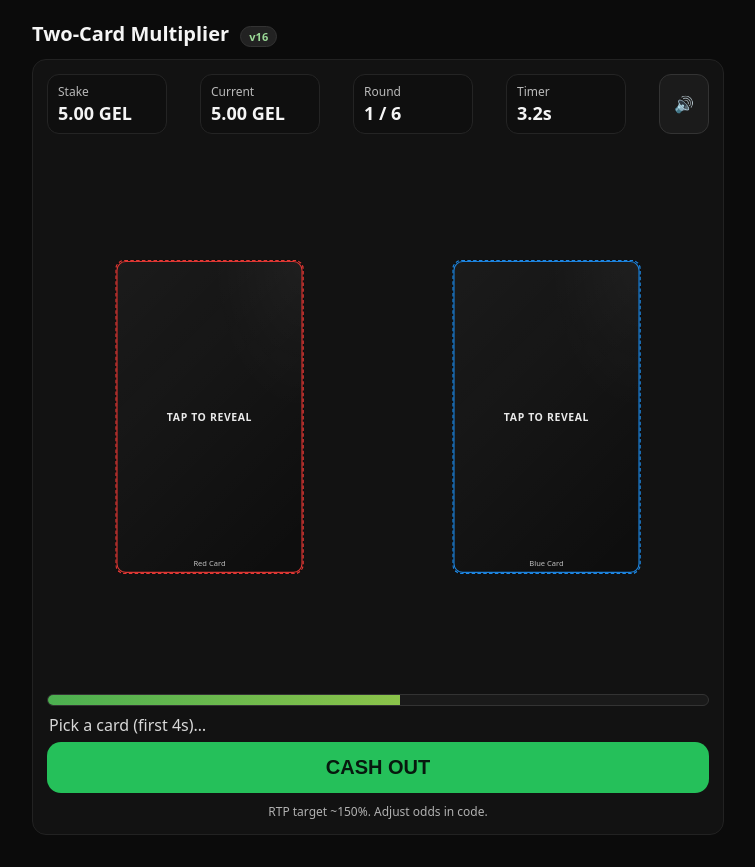
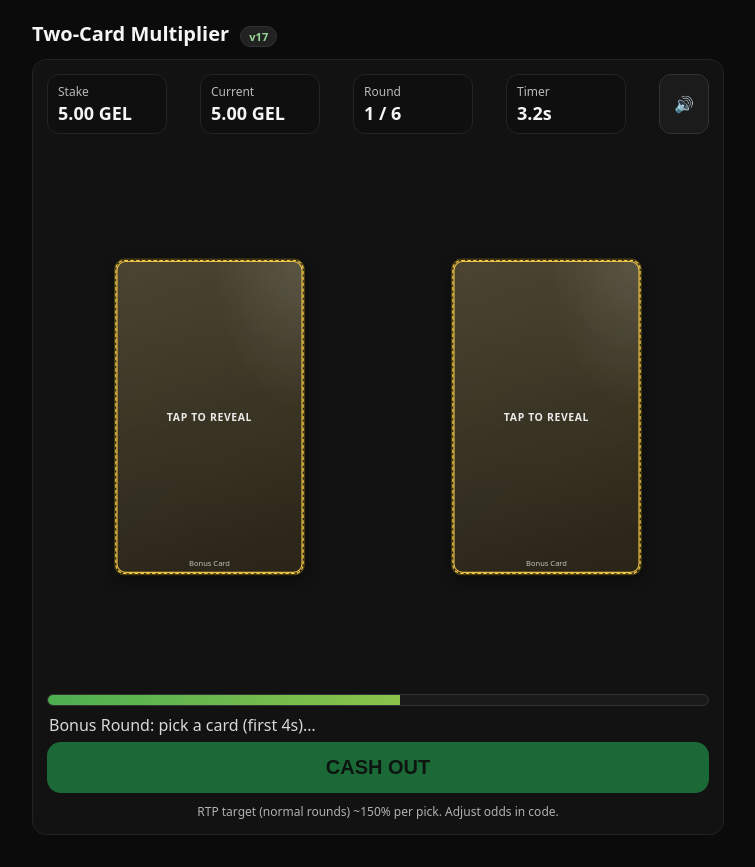
Before and after one commit to oracul69/index.html-, a plain HTML site: page index.html in a window 1280 px wide. Both pictures are taken after a click on the button "Start Game". Shown: the whole page, without its empty margins (262-1017 px from the left). Drawn offline with Linux system fonts and the light colour scheme.

Commit message:
Update index.html

```diff
--- a/index.html
+++ b/index.html
@@ -8,6 +8,7 @@
   :root{
     --bg:#0b0b0b; --text:#f5f5f5; --accent:#25c05a;
     --red:#e53935; --blue:#1e88e5; --muted:#8a8a8a; --trap:#ff3b30;
+    --gold:#f7c948; --gold2:#ffd86b;
   }
   *{box-sizing:border-box}
   html,body{margin:0;height:100%;background:var(--bg);color:var(--text);
@@ -31,17 +32,29 @@
   .mute{background:#1b1b1b;border:1px solid #333;color:#ddd}
 
   .arena{display:grid;grid-template-columns:1fr 1fr;gap:12px;margin:12px 0 6px}
+
   .card{
     position:relative;isolation:isolate;border-radius:16px;aspect-ratio:3/5;
     display:flex;align-items:center;justify-content:center;
     background:#0e0e0e;border:2px dashed #2a2a2a;
     cursor:pointer;user-select:none;
-    transform:scale(.60);                         /* base size = 60% */
+    /* base size = 60% */
+    transform:scale(.60);
     transition:transform .28s ease,box-shadow .15s ease,border-color .2s ease,background .2s ease;
   }
   .card.revealed{border-style:solid}
   .card.red{--edge:var(--red);border-color:var(--red)}
   .card.blue{--edge:var(--blue);border-color:var(--blue)}
+
+  /* BONUS styling (round 1 only) */
+  .card.bonus{
+    --edge: var(--gold);
+    border-color: var(--gold)!important;
+    background:
+      radial-gradient(120% 120% at 100% 0%, rgba(255,255,255,.08), transparent 40%),
+      linear-gradient(180deg, rgba(255,220,120,.20), rgba(255,204,72,.10));
+    box-shadow:0 0 0 2px rgba(255,215,0,.25), 0 10px 28px rgba(0,0,0,.45);
+  }
 
   /* wiggle pulse until pick (0.58 ↔ 0.62) */
   @keyframes wiggle { 0%{transform:scale(.58)} 50%{transform:scale(.62)} 100%{transform:scale(.58)} }
@@ -66,7 +79,7 @@
     box-shadow:0 0 0 3px rgba(255,59,48,.22),0 12px 32px rgba(0,0,0,.45);
   }
 
-  /* face hidden until reveal to avoid overlay with cover */
+  /* face hidden until reveal */
   .card .face{font-size:44px;font-weight:900;color:#fff;opacity:0;transition:opacity .15s ease}
   .card.revealed .face{opacity:1}
   .card .label{position:absolute;bottom:8px;left:12px;right:12px;text-align:center;font-size:13px;color:#ddd;opacity:.85}
@@ -93,7 +106,7 @@
 </head>
 <body>
 <div class="wrap">
-  <h1>Two-Card Multiplier <span class="badge">v16</span></h1>
+  <h1>Two-Card Multiplier <span class="badge">v17</span></h1>
 
   <div class="panel" id="setupPanel">
     <div class="row">
@@ -101,7 +114,11 @@
       <input id="bet" type="number" min="1" step="1" value="5" />
       <button class="btn-start" id="startBtn">Start Game</button>
     </div>
-    <p class="small muted">6s rounds. Pick only in first 4s. Chosen card reveals at 5s. At 6s: next round (or game ends if FAIL was chosen). No pick → auto cash out.</p>
+    <p class="small muted">
+      Round 1 is a <strong>Bonus round</strong>: gold cards, no FAIL (only 1× or 2×). You must also play Round 2 before you can cash out.
+      Each round lasts 6s: pick in first 4s, chosen card reveals at 5s, round ends at 6s.
+      In Round 1, if you don’t pick, you auto cash out with your original stake.
+    </p>
   </div>
 
   <div class="panel" id="gamePanel" style="display:none">
@@ -129,7 +146,7 @@
     <div class="timerbar"><div class="timerfill" id="timerFill"></div></div>
     <div class="msg" id="msg">&nbsp;</div>
     <button id="cashOutBtn" class="btn-cash">CASH OUT</button>
-    <div class="footer">RTP target ~150%. Adjust odds in code.</div>
+    <div class="footer">RTP target (normal rounds) ~150% per pick. Adjust odds in code.</div>
   </div>
 
   <div class="panel" id="endPanel" style="display:none">
@@ -144,21 +161,31 @@
 <script>
 (() => {
   // ======= Tweakables =======
-  const MULTIPLIERS = [1.5, 2];
-  const RTP_TARGET = 1.50;     // ~150% RTP per pick
-  const ROUND_TIME = 6.0;      // seconds per round
-  const PICK_WINDOW = 4.0;     // can pick only in first 4s
-  const REVEAL_AT   = 5.0;     // reveal chosen at 5s
+  const MULTIPLIERS = [1.5, 2]; // for normal rounds
+  const RTP_TARGET = 1.50;      // ~150% RTP per pick (normal rounds)
+  const ROUND_TIME = 6.0;       // seconds per round
+  const PICK_WINDOW = 4.0;      // can pick only in first 4s
+  const REVEAL_AT   = 5.0;      // reveal chosen at 5s
   const TOTAL_ROUNDS = 6;
+  const CASH_LOCK_UNTIL_ROUND = 2; // must complete round 1; cash out allowed starting round 2
 
-  // ---- Trap probability from RTP:
-  // Expected factor per pick = (1 - trapProb) * avgMultiplier = RTP_TARGET
+  // ---- Trap probability from RTP for normal rounds:
   const AVG_MULT = MULTIPLIERS.reduce((a,b)=>a+b,0) / MULTIPLIERS.length; // 1.75
   const TRAP_PROB = Math.min(1, Math.max(0, 1 - (RTP_TARGET / AVG_MULT))); // ≈0.142857
-  function sampleCardOutcome(){
+  function sampleCardOutcomeNormal(){
     if (Math.random() < TRAP_PROB) return {type:'trap'};
     const m = MULTIPLIERS[Math.floor(Math.random()*MULTIPLIERS.length)];
     return {type:'mult', x:m};
+  }
+  function sampleBoard(roundNum){
+    if (roundNum === 1) {
+      // Bonus round: no trap, exactly [1×, 2×] shuffled
+      const arr = [{type:'mult',x:1},{type:'mult',x:2}];
+      if (Math.random()<0.5) arr.reverse();
+      return arr;
+    } else {
+      return [sampleCardOutcomeNormal(), sampleCardOutcomeNormal()];
+    }
   }
 
   // ======= State =======
@@ -185,7 +212,7 @@
   cards.forEach(c => c.addEventListener('click', () => (!canPick||picked)?null:choose(c)));
   muteBtn.addEventListener('click', toggleMute);
 
-  // ======= Audio =======
+  // ======= Audio (same tiny synths as before) =======
   function ensureAudio(){
     if (ac) return;
     ac = new (window.AudioContext || window.webkitAudioContext)();
@@ -240,23 +267,36 @@
   // ======= Helpers =======
   const fmt = n => (Math.round(n*100)/100).toLocaleString(undefined,{minimumFractionDigits:2,maximumFractionDigits:2});
   function updateHUD(){ stakeV.textContent=fmt(stake)+' GEL'; currentV.textContent=fmt(current)+' GEL'; roundV.textContent=`${round} / ${TOTAL_ROUNDS}`; }
-  function chooseBoard(){ board[0] = sampleCardOutcome(); board[1] = sampleCardOutcome(); }
 
-  function resetCards(){
+  function applyBonusStyles(isBonus){
+    cards.forEach(c=>{
+      c.classList.remove('red','blue');
+      if (isBonus) c.classList.add('bonus'); else c.classList.remove('bonus');
+      // Update bottom labels for clarity
+      c.querySelector('.label').textContent = isBonus ? 'Bonus Card' : (c.dataset.side==='left'?'Red Card':'Blue Card');
+    });
+    if (!isBonus){ cards[0].classList.add('red'); cards[1].classList.add('blue'); }
+  }
+
+  function resetCards(isBonus){
     cards.forEach(c=>{
       c.classList.remove('revealed','success','trap','picked','shrunk');
       c.classList.add('wiggle');
-      c.style.transform='scale(.60)';         // ensure 60% base each round
+      // IMPORTANT: do NOT set inline transform (fixes scale bug)
       c.querySelector('.face').textContent='';
     });
-    cashBtn.classList.remove('btn-disabled');
+    applyBonusStyles(isBonus);
+    // Cash-out lock: must play round 2 before allowed
+    if (round < CASH_LOCK_UNTIL_ROUND) cashBtn.classList.add('btn-disabled');
+    else cashBtn.classList.remove('btn-disabled');
+
     roundOutcome = null; chosenCard = null; picked = false;
   }
 
   function choose(cardEl){
     picked = true; chosenCard = cardEl;
     sfx('click');
-    // stop wiggle on both; chosen grows to 100%, other stays 60%
+    // stop wiggle on both; chosen grows to 1.00, other stays 0.60
     const other = cards.find(c => c !== cardEl);
     cards.forEach(c=> c.classList.remove('wiggle'));
     cardEl.classList.add('picked');           // smooth to 1.00
@@ -270,7 +310,16 @@
 
     chosenCard.classList.add('revealed');
     const content = board[side];
-    if (content.type==='trap'){
+
+    if (round === 1){
+      // Bonus: only multipliers, keep gold look (no green overlay)
+      chosenCard.querySelector('.face').textContent = `${content.x}×`;
+      current = +(current * content.x).toFixed(2);
+      roundOutcome = 'win';
+      msg.innerHTML = `Bonus Round: <span class="win">${content.x}×</span>. You must play one more round before cashing out.`;
+      updateHUD();
+      sfx('win');
+    } else if (content.type==='trap'){
       chosenCard.classList.add('trap');
       chosenCard.querySelector('.face').textContent = '×';
       cashBtn.classList.add('btn-disabled');
@@ -283,32 +332,57 @@
       chosenCard.querySelector('.face').textContent = `${content.x}×`;
       current = +(current * content.x).toFixed(2);
       roundOutcome = 'win';
-      msg.innerHTML = `Multiplier hit: <span class="win">${content.x}×</span>. Next round at 6s.`;
+      msg.innerHTML = `Multiplier hit: <span class="win">${content.x}×</span>.`;
       updateHUD(); sfx('win');
     }
 
     const other = cards[otherSide];
-    other.classList.add('revealed','shrunk'); // stay 60%
+    other.classList.add('revealed','shrunk'); // stay at 60%
     const oc = board[otherSide];
-    other.querySelector('.face').textContent = (oc.type==='trap') ? '×' : `${oc.x}×`;
+    other.querySelector('.face').textContent = (round===1 ? `${oc.x}×` : (oc.type==='trap' ? '×' : `${oc.x}×`));
   }
 
   // ======= Round loop =======
   function startRound(){
     round++; if (round > TOTAL_ROUNDS){ stopMusic(); endGame(false); return; }
+    board = sampleBoard(round);
+    resetCards(round===1); updateHUD();
 
-    chooseBoard(); resetCards(); updateHUD();
-    msg.textContent = 'Pick a card (first 4s)…';
+    msg.textContent = (round===1)
+      ? 'Bonus Round: pick a card (first 4s)…'
+      : 'Pick a card (first 4s)…';
 
     canPick = true;
-    clearTimeout(lockTimeout);      lockTimeout   = setTimeout(()=>{ canPick=false; if(!picked){ msg.innerHTML='<span class="muted">No pick — auto cash out.</span>'; sfx("cash"); cashOut(); } }, PICK_WINDOW*1000);
-    clearTimeout(revealTimeout);    revealTimeout = setTimeout(()=>{ if(picked) revealChosen(); }, REVEAL_AT*1000);
-    clearTimeout(roundEndTimeout);  roundEndTimeout = setTimeout(()=>{
-      if (roundOutcome === 'trap'){ stopMusic(); endGame(true); } // end at 6s if FAIL
-      else { startRound(); }                                     // otherwise new round
+
+    // At 4s: lock picking
+    clearTimeout(lockTimeout);
+    lockTimeout = setTimeout(()=>{
+      canPick=false;
+      if(!picked){
+        if (round===1){
+          // Bonus no-pick: auto cash out with original stake
+          current = stake; updateHUD();
+          msg.innerHTML='<span class="muted">No pick in bonus round — auto cash out with your original stake.</span>';
+          sfx("cash"); cashOut();
+        } else {
+          msg.innerHTML='<span class="muted">No pick — auto cash out.</span>';
+          sfx("cash"); cashOut();
+        }
+      }
+    }, PICK_WINDOW*1000);
+
+    // At 5s: reveal if a card was chosen
+    clearTimeout(revealTimeout);
+    revealTimeout = setTimeout(()=>{ if(picked) revealChosen(); }, REVEAL_AT*1000);
+
+    // At 6s: if FAIL chosen in a normal round, end game; else next round
+    clearTimeout(roundEndTimeout);
+    roundEndTimeout = setTimeout(()=>{
+      if (roundOutcome === 'trap'){ stopMusic(); endGame(true); }
+      else { startRound(); }
     }, ROUND_TIME*1000);
 
-    startTimer(ROUND_TIME); // 6s timer bar
+    startTimer(ROUND_TIME); // 6s HUD timer
   }
 
   function startGame(){
```
